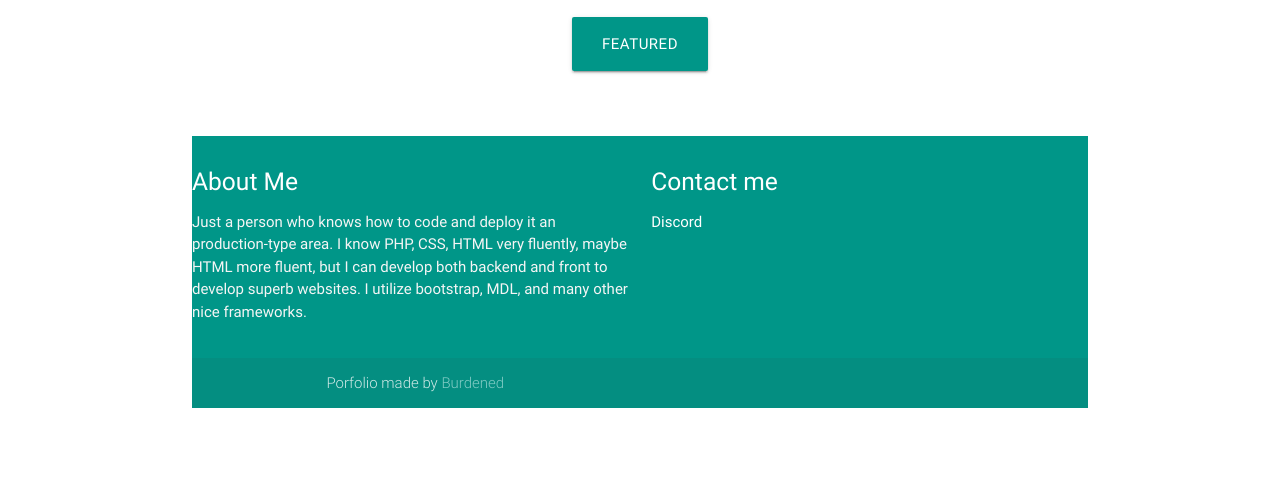
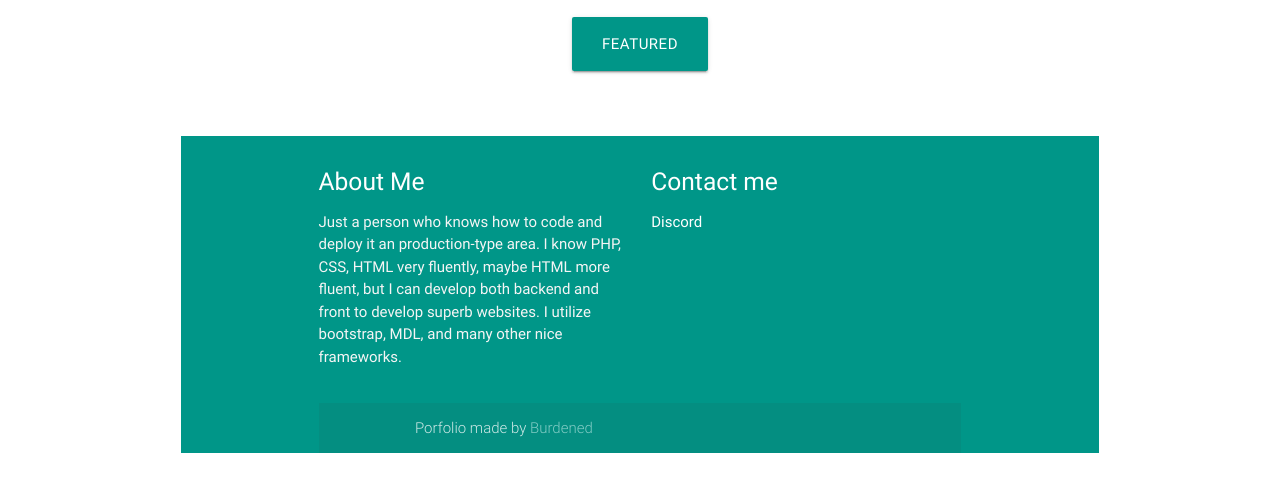
Before and after one commit to Sans-Skelly/portfolio, a plain HTML site: page index.html in a window 1280 px wide. Shown: the part 302-794 px from the top of the page. Drawn offline with nearby package versions, Linux system fonts and the light colour scheme.

Commit message:
Update index.html

```diff
--- a/index.html
+++ b/index.html
@@ -32,6 +32,7 @@
   </nav>
   <div class="section no-pad-bot" id="index-banner">
     <div class="container">
+      <div class="row">
       <br><br>
       <h1 class="header center teal-text text-darken-1">portfolio.lucki.party</h1>
       <div class="row center">
@@ -43,7 +44,7 @@
       <br><br>
 
   <footer class="page-footer teal">
-
+    <div class="container">
       <div class="row">
         <div class="col l6 s12">
           <h5 class="white-text">About Me</h5>
@@ -65,6 +66,7 @@
       Porfolio made by <a class="teal-text text-lighten-3" href="https://p.lucki.party">Burdened</a>
       </div>
     </div>
+	  </div>
   </footer>
       <script type="text/javascript" src="https://code.jquery.com/jquery-3.2.1.min.js"></script>
       <script src="https://cdnjs.cloudflare.com/ajax/libs/materialize/0.100.2/js/materialize.min.js"></script>
```
